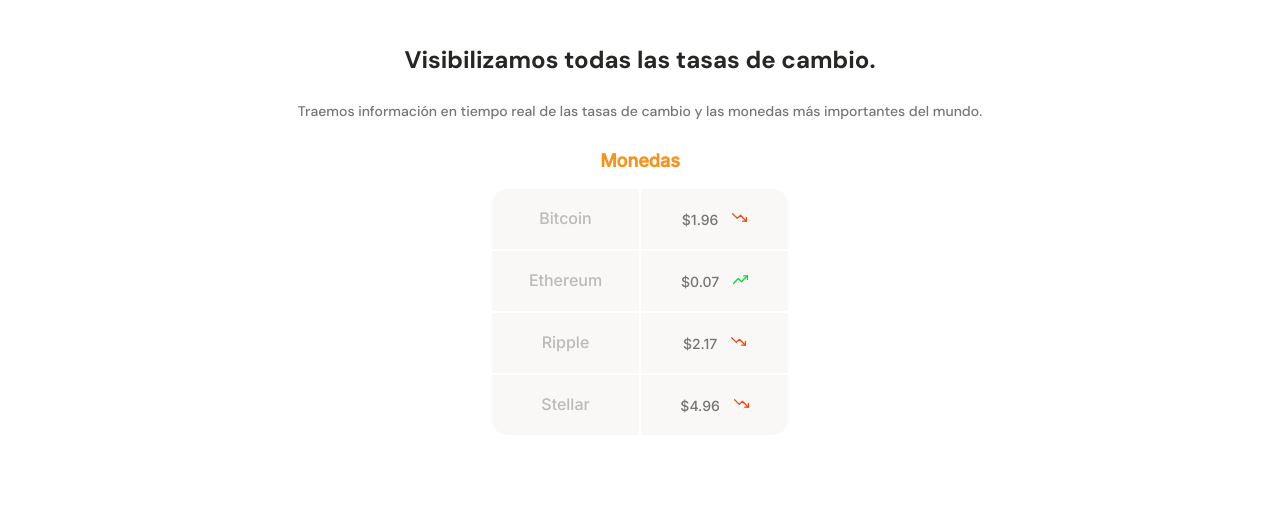
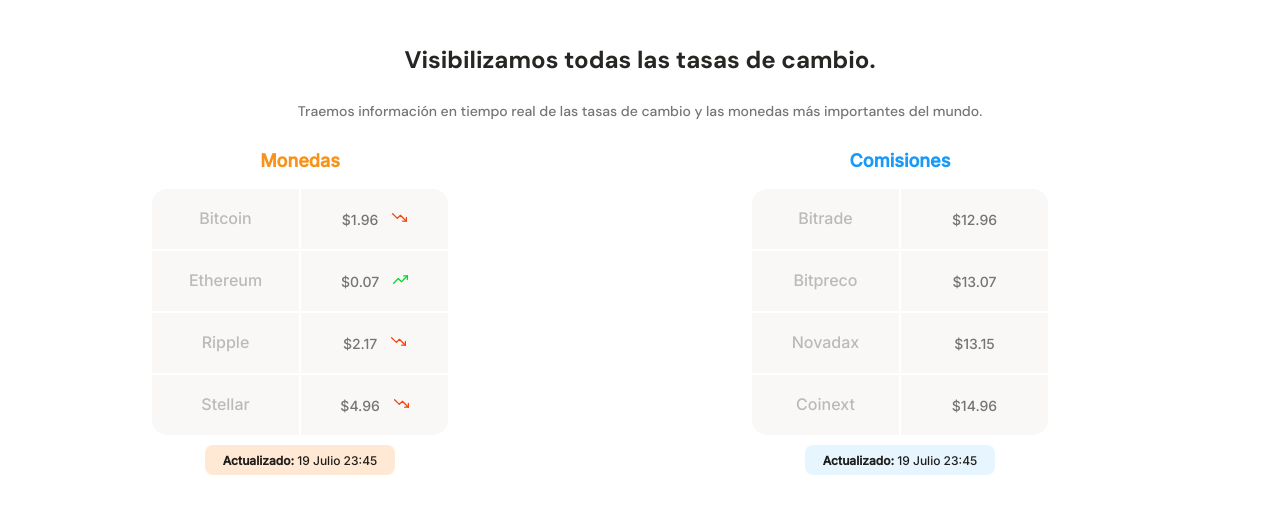
Before and after one commit to renlin-code/batabit-landing-page, a plain HTML site: page index.html in a window 1280 px wide. Shown: the part 617-1139 px from the top of the page. Drawn offline with Linux system fonts and the light colour scheme.

Commit message:
Tabla de comisiones añadida y tambien scroll para tablas

```diff
--- a/index.html
+++ b/index.html
@@ -29,7 +29,7 @@
             <section class="main-tables-container">
                 <div class="main-currency-table">
                     <p class="currency-table--title">Monedas</p>
-                    <div class="currency-table--container">
+                    <div class="table--container">
                         <table>
                             <tr>
                                 <td class="table__top-left">Bitcoin</td>
@@ -49,11 +49,36 @@
                             </tr>
                         </table>
                     </div>
-                    <!-- <div class="currency-table--date">
+                    <div class="currency-table--date">
                         <p><b>Actualizado: </b>19 Julio 23:45</p>
-                    </div> -->
+                    </div>
                 </div>
-                <div></div>
+                <div class="main-commission-table">
+                    <p class="commission-table--title">Comisiones</p>
+                    <div class="table--container">
+                        <table>
+                            <tr>
+                                <td class="table__top-left">Bitrade</td>
+                                <td class="table__top-right table__right">$12.96</td>
+                            </tr>
+                            <tr>
+                                <td>Bitpreco</td>
+                                <td class="table__right">$13.07</td>
+                            </tr>
+                            <tr>
+                                <td>Novadax</td>
+                                <td class="table__right">$13.15</td>
+                            </tr>
+                            <tr>
+                                <td class="table__bottom-left">Coinext</td>
+                                <td class="table__bottom-right table__right">$14.96</td>
+                            </tr>
+                        </table>
+                    </div>
+                    <div class="commission-table--date">
+                        <p><b>Actualizado: </b>19 Julio 23:45</p>
+                    </div>
+                </div>
             </section>
         </section>
         <section class="main-product-detail">
--- a/styles.css
+++ b/styles.css
@@ -130,12 +130,19 @@
     line-height: 1.6rem;
     color: #757575;
 }
+.main-tables-container {
+    display: flex;
+    height: auto;
+    overflow-x: scroll;
+    overscroll-behavior-x: contain;
+    scroll-snap-type: x proximity;
+}
 .main-currency-table {
     width: 70%;
     min-width: 235px;
     max-width: 500px;
     height: 360px;
-    margin: 0 auto;
+    margin: 0 50px;
     font-family: "Inter", sans-serif;
 }
 .main-currency-table .currency-table--title {
@@ -145,18 +152,33 @@
     line-height: 2.3rem;
     color: var(--bitcoin-orange);
 }
-.currency-table--container {
+.main-commission-table {
+    width: 70%;
+    min-width: 235px;
+    max-width: 500px;
+    height: 360px;
+    margin: 0 50px;
+    font-family: "Inter", sans-serif;
+}
+.main-commission-table .commission-table--title {
+    margin-bottom: 15px;
+    font-size: 1.8rem;
+    font-weight: bold;
+    line-height: 2.3rem;
+    color: var(--secondary-blue);
+}
+.table--container {
     width: 90%;
     min-width: 230px;
     max-width: 300px;
     height: 250px;
     margin: 0 auto;
 }
-.currency-table--container table {
+.table--container table {
     width: 100%;
     height: 100%;
 }
-.currency-table--container table td {
+.table--container table td {
     width: 50%;
     font-size: 1.6rem;
     font-weight: 500;
@@ -164,28 +186,28 @@
     color: var(--grey);
     background-color: var(--off-white);
 }
-.currency-table--container .table__top-left {
+.table--container .table__top-left {
     border-radius: 15px 0 0 0;
 }
-.currency-table--container .table__top-right {
+.table--container .table__top-right {
     border-radius: 0 15px 0 0;
 }
-.currency-table--container .table__bottom-left {
+.table--container .table__bottom-left {
     border-radius: 0 0 0 15px;
 }
-.currency-table--container .table__bottom-right {
+.table--container .table__bottom-right {
     border-radius: 0 0 15px 0;
 }
-.currency-table--container tr td {
+.table--container tr td {
     width: 101px;
 }
-.currency-table--container .table__right {
+.table--container .table__right {
     font-size: 1.4rem;
     font-weight: normal;
     line-height: 1.7rem;
     color: #757575;
 }
-.currency-table--container .trending-up {
+.table--container .trending-up {
     display: inline-block;
     width: 15px;
     height: 15px;
@@ -195,7 +217,7 @@
     background-position: center;
     background-repeat: no-repeat;
 }
-.currency-table--container .trending-down {
+.table--container .trending-down {
     display: inline-block;
     width: 15px;
     height: 15px;
@@ -205,7 +227,7 @@
     background-position: center;
     background-repeat: no-repeat;
 }
-/* .currency-table--date {
+.currency-table--date {
     width: 190px;
     height: 30px;
     margin: 8px auto 0;
@@ -217,7 +239,20 @@
     line-height: 1.5rem;
     padding-top: 8px;
     color: var(--warm-black);
-} */
+}
+.commission-table--date {
+    width: 190px;
+    height: 30px;
+    margin: 8px auto 0;
+    background-color: var(--soft-blue);
+    border-radius: 8px;
+}
+.commission-table--date p {
+    font-size: 1.2rem;
+    line-height: 1.5rem;
+    padding-top: 8px;
+    color: var(--warm-black);
+}
 .main-product-detail {
     position: relative;
     width: 100%;
```
